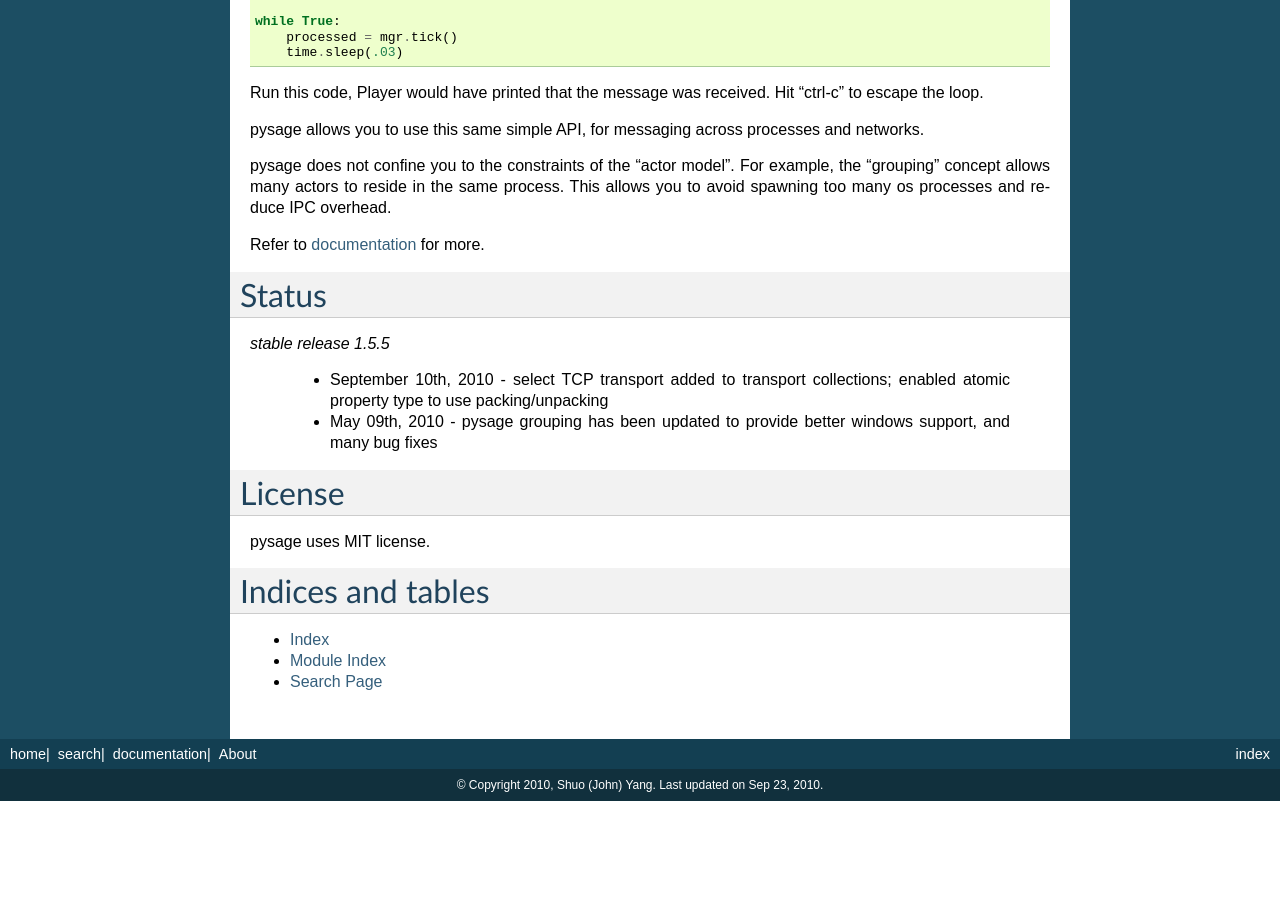
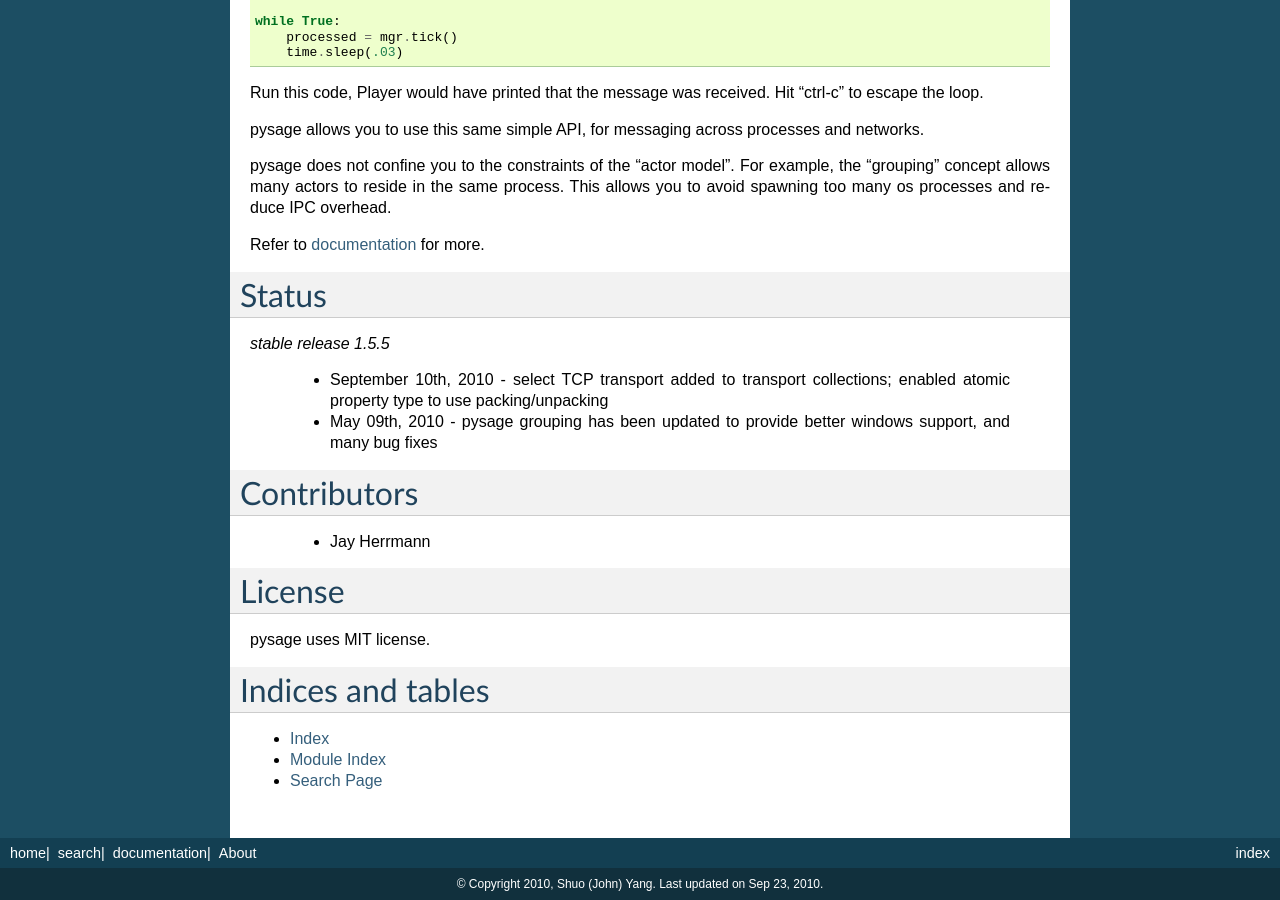
Before and after one commit to nguyennv/pysage, a Sphinx documentation site: the page built from docs/index.rst, in a window 1280 px wide and 900 px high, scrolled down 907 px. Built offline with Sphinx 7.4.7, drawn with Linux system fonts in a browser that asks for light colours; before the commit the page ends 1708 px from its top, so only the background shows below that.

Commit message:
adding contributors

```diff
--- a/docs/index.rst
+++ b/docs/index.rst
@@ -63,6 +63,10 @@ Status
  * September 10th, 2010 - select TCP transport added to transport collections; enabled atomic property type to use packing/unpacking
  * May 09th, 2010 - pysage grouping has been updated to provide better windows support, and many bug fixes
 
+Contributors
+=============
+ * Jay Herrmann
+
 License
 =======
 pysage uses MIT license.
```
